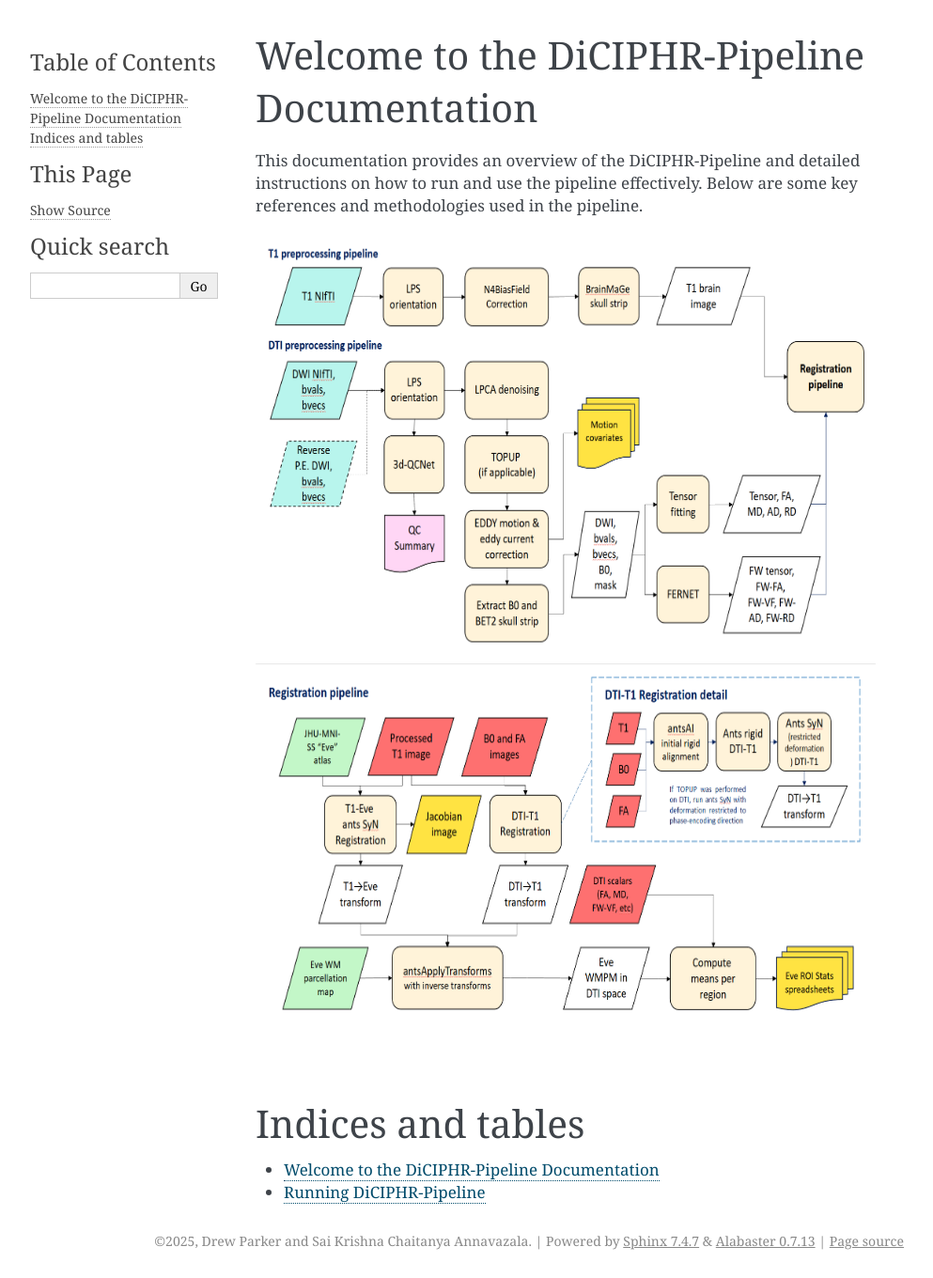
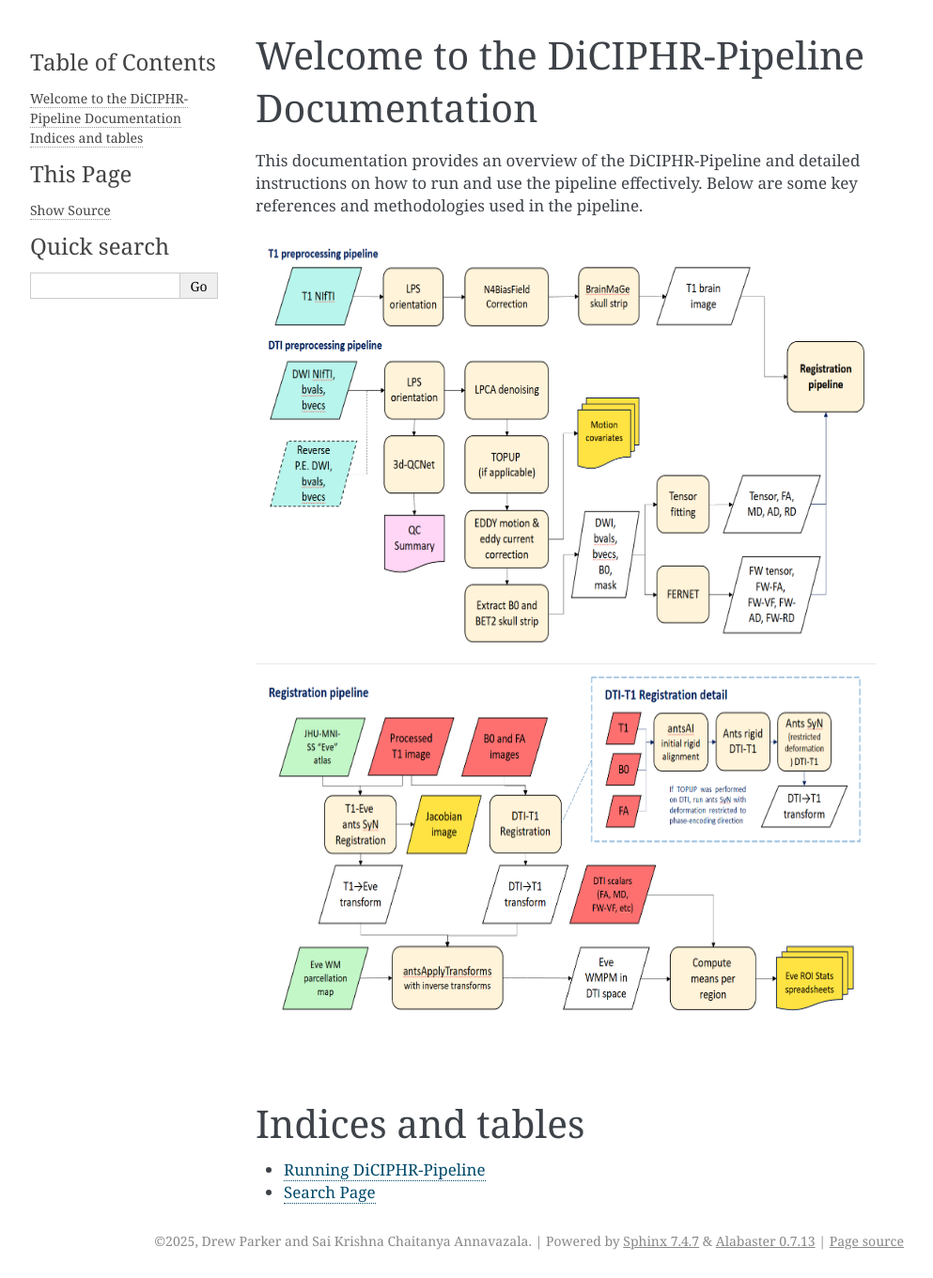
Before and after one commit to SaiKrishnaChaitanya24/DiCIPHR-Pipeline-Documentation, a Sphinx documentation site: the page built from source/index.rst, in a window 1280 px wide. Shown: the whole page at 94% size, without its empty margins (148-1141 px from the left). Built offline with Sphinx 7.4.7, drawn with Linux system fonts in a browser that asks for light colours.

Commit message:
Update index.rst

```diff
--- a/source/index.rst
+++ b/source/index.rst
@@ -20,5 +20,5 @@ This documentation provides an overview of the DiCIPHR-Pipeline and detailed ins
 Indices and tables
 ==================
 
-* :doc:`index`
 * :doc:`RunningDTI`
+* :ref:`search`
```
